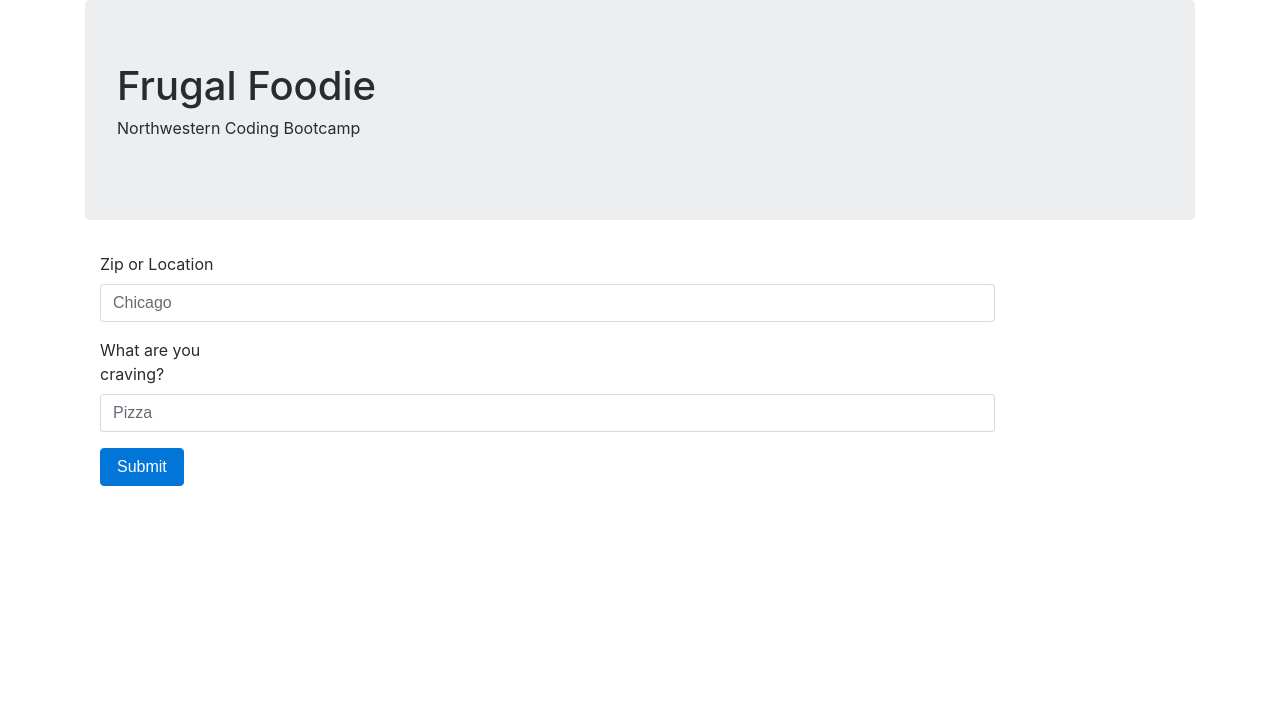
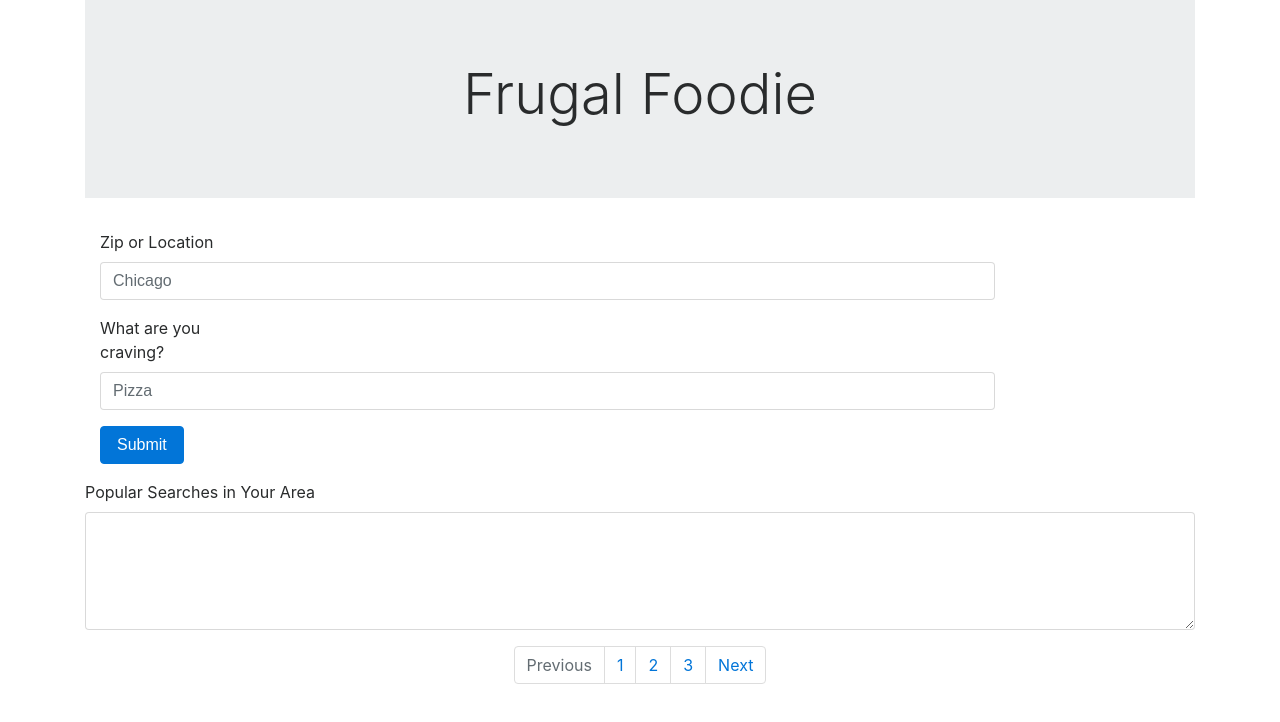
Before and after one commit to RyanOliverSotto/Project01Group03, a plain HTML site: page index.html in a window 1280 px wide. Drawn offline with nearby package versions, Linux system fonts and the light colour scheme.

Commit message:
updated html

```diff
--- a/index.html
+++ b/index.html
@@ -5,7 +5,7 @@
     <meta charset="UTF-8">
     <meta name="viewport" content="width=device-width, initial-scale=1.0">
     <meta http-equiv="X-UA-Compatible" content="ie=edge">
-    <title>RPS Firebase</title>
+    <title>Frugal Foodie</title>
     <!--Adding the reset css
     <link type="text/css" rel="stylesheet" href="assets/css/reset.css">-->
     <!--Adding the src for JQuery -->
@@ -23,13 +23,24 @@
     <!-- Game Logic
     <script type="text/javascript" src="assets/javascript/game.js"></script>-->
 </head>
+
+<style>
+    .jumbotron {
+        text-align: center;
+        font-weight: bold;
+        font-size: 40px;
+    }
+</style>
 <body>
 <div class="container">
-        <div class="jumbotron">
-                <h1>Frugal Foodie</h1>
-                <p>Northwestern Coding Bootcamp</p>
+    <div class="jumbotron jumbotron-fluid">
+        <div class="container">
+          <h1 class="display-4">Frugal Foodie</h1>
         </div>
-                <div class="form-group">
+      </div>
+
+
+                    <div class="form-group">
                         <label class="control-label col-sm-2" for="formInput">Zip or Location</label>
                         <div class="col-sm-10">
                             <input type="" class="form-control" id="formInput" placeholder="Chicago">
@@ -43,11 +54,35 @@
                         </div><!--End for the inputbox-->
                         <div class="form-group">
                                 <div class="col-sm-offset-2 col-sm-10">
-                                    <button id="submit" type="submit" class="btn btn-primary" val="">Submit</button>
+                                    <button id="submit" type="submit" data-toggle="popover" class="btn btn-primary" val="">Submit</button>
                                 </div>
                             </div>
 
+                            <div class="form-group">
+                                <label for="popularsearches">Popular Searches in Your Area</label>
+                                <textarea class="form-control" rows="5" id="popular searches"></textarea>
+                              </div>
+
+                              <div class="searchresults">
+
+                              </div>
+
+                              <nav aria-label="Page navigation example">
+                                <ul class="pagination justify-content-center">
+                                  <li class="page-item disabled">
+                                    <a class="page-link" href="#" tabindex="-1">Previous</a>
+                                  </li>
+                                  <li class="page-item"><a class="page-link" href="#">1</a></li>
+                                  <li class="page-item"><a class="page-link" href="#">2</a></li>
+                                  <li class="page-item"><a class="page-link" href="#">3</a></li>
+                                  <li class="page-item">
+                                    <a class="page-link" href="#">Next</a>
+                                  </li>
+                                </ul>
+                              </nav>
+
 </div> <!-- End Container -->
+
 
 
 
```
